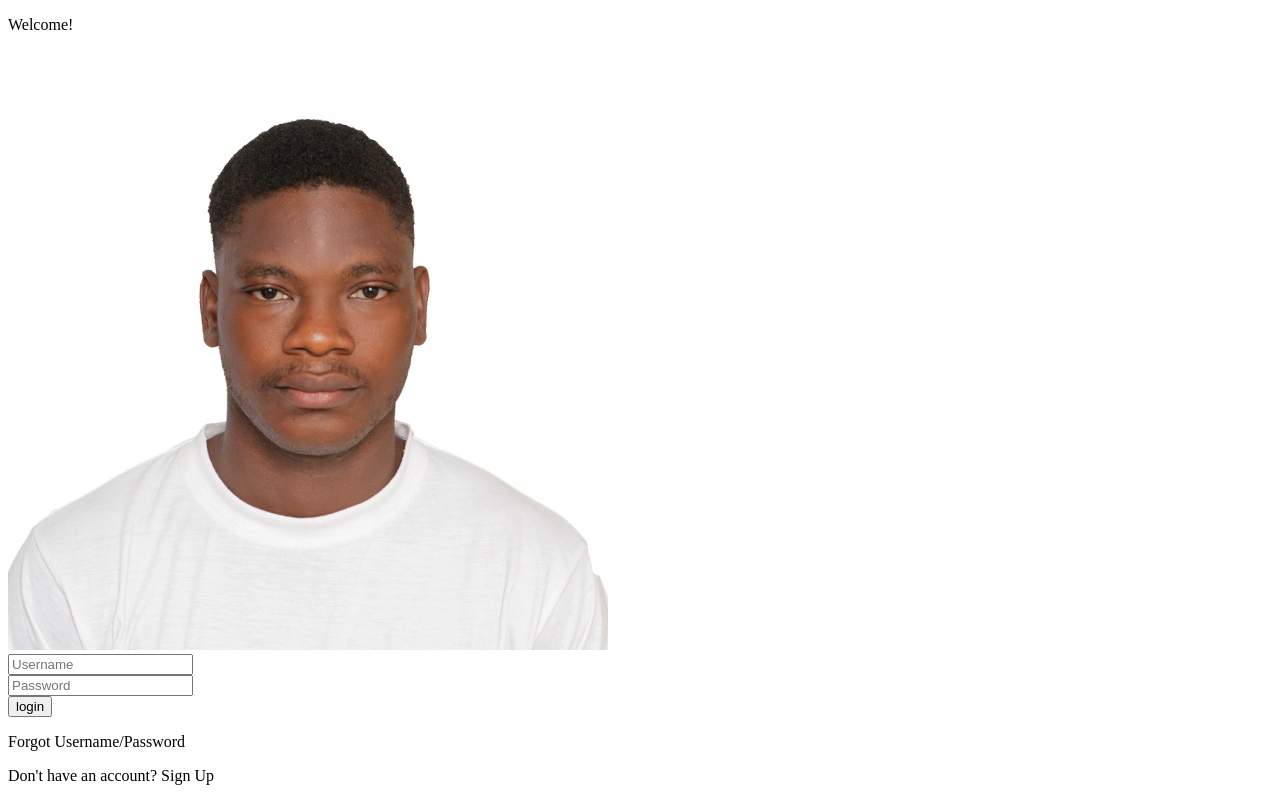
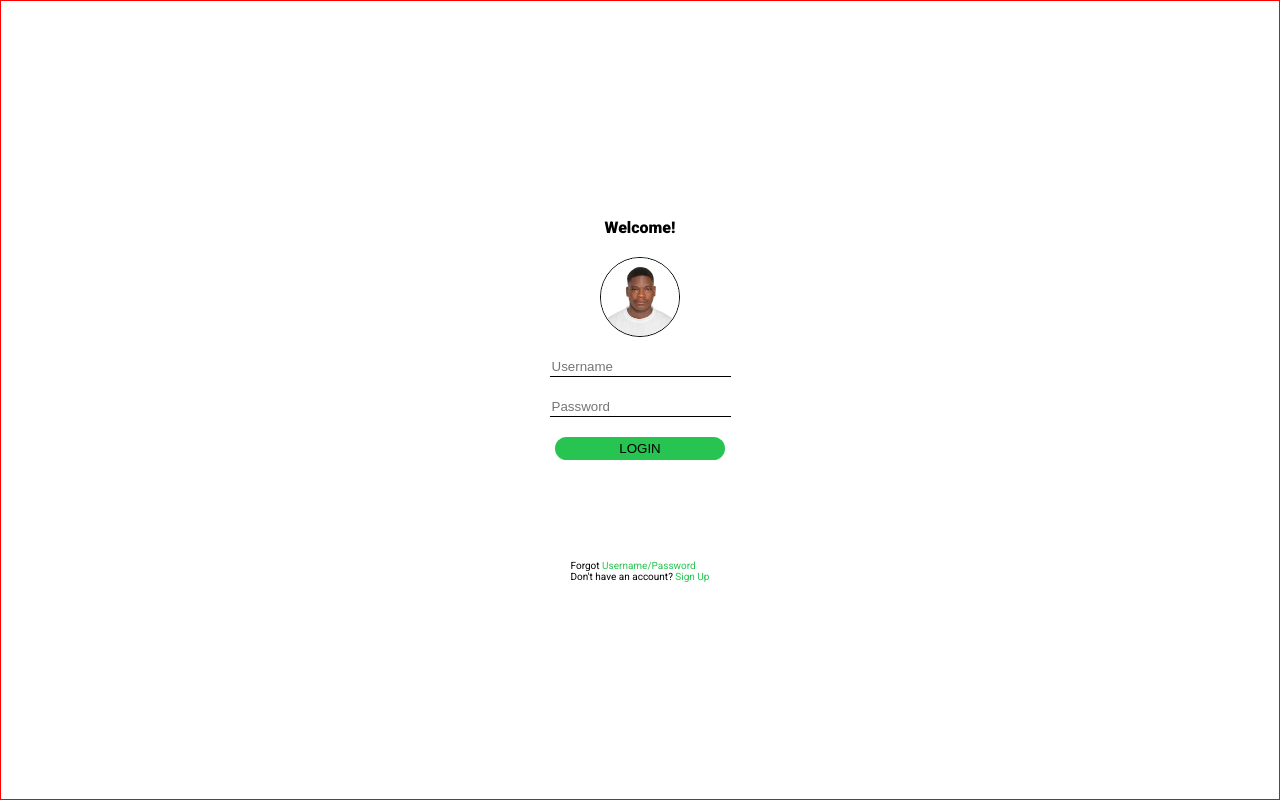
Before and after one commit to naavemajid/loginForm, a plain HTML site: page index.html in a window 1280 px wide. Drawn offline with Linux system fonts and the light colour scheme.

Commit message:
css file added

```diff
--- a/index.html
+++ b/index.html
@@ -21,13 +21,13 @@
             <img src="./img/MyImage.jpg" alt="my pic">
         </div>
         <form action="#" class="form">
-            <input type="text" placeholder="Username"><br>
-            <input type="password" placeholder="Password">
+            <input class="input" type="text" placeholder="Username"><br>
+            <input  class="input"type="password" placeholder="Password">
         </form>
-        <button>login</button>
-        <div>
-            <p>Forgot Username/Password</p>
-            <p>Don't have an account? Sign Up</p>
+        <button class="login">login</button>
+        <div class="reset">
+            <p>Forgot <span>Username/Password</span> </p>
+            <p>Don't have an account? <span>Sign Up</span> </p>
         </div>
     </div>
 </body>
--- a/style.css
+++ b/style.css
@@ -0,0 +1,82 @@
+
+
+*{
+    margin: 0;
+    padding: 0;
+    box-sizing: border-box;
+}
+
+html,body{
+    width: 100%;
+    height: 100%;
+    font-family: 'Roboto', sans-serif;
+
+}
+
+img{
+    width: 5rem;
+    border-radius: 50%;
+    border: 1px solid black;
+}
+
+.container{
+    border: 1px solid red;
+    max-width: 100%;
+    min-height: 100vh;
+    display: flex;
+    flex-direction: column;
+    justify-content: center;
+    align-items: center;
+}
+.welcome-content{
+    display: flex;
+    flex-direction: column;
+    justify-content: center;
+    align-items: center;
+}
+
+.welcome{
+    margin-bottom: 20px;
+    font-weight: 900;
+}
+
+.form{
+    margin-top: 10px;
+    margin-bottom: 10px;
+}
+
+.input{
+    text-align: left;
+    border: none;
+    border-bottom: 1px solid black;
+    margin: 10px 0;
+    padding: 2px;
+
+
+}
+
+.login{
+    width: 170px;
+    padding: 4px;
+    border-radius: 20px;
+    border: none;
+    text-transform: uppercase;
+    outline: none;
+    background-color: #27c451;
+}
+
+.login:hover{
+    background-color: #3b90c4;
+    color: white;
+}
+
+
+.reset{
+    font-size: 10px;
+    margin-top: 100px;
+
+}
+
+.reset p span{
+    color: #27c451;
+}
```
